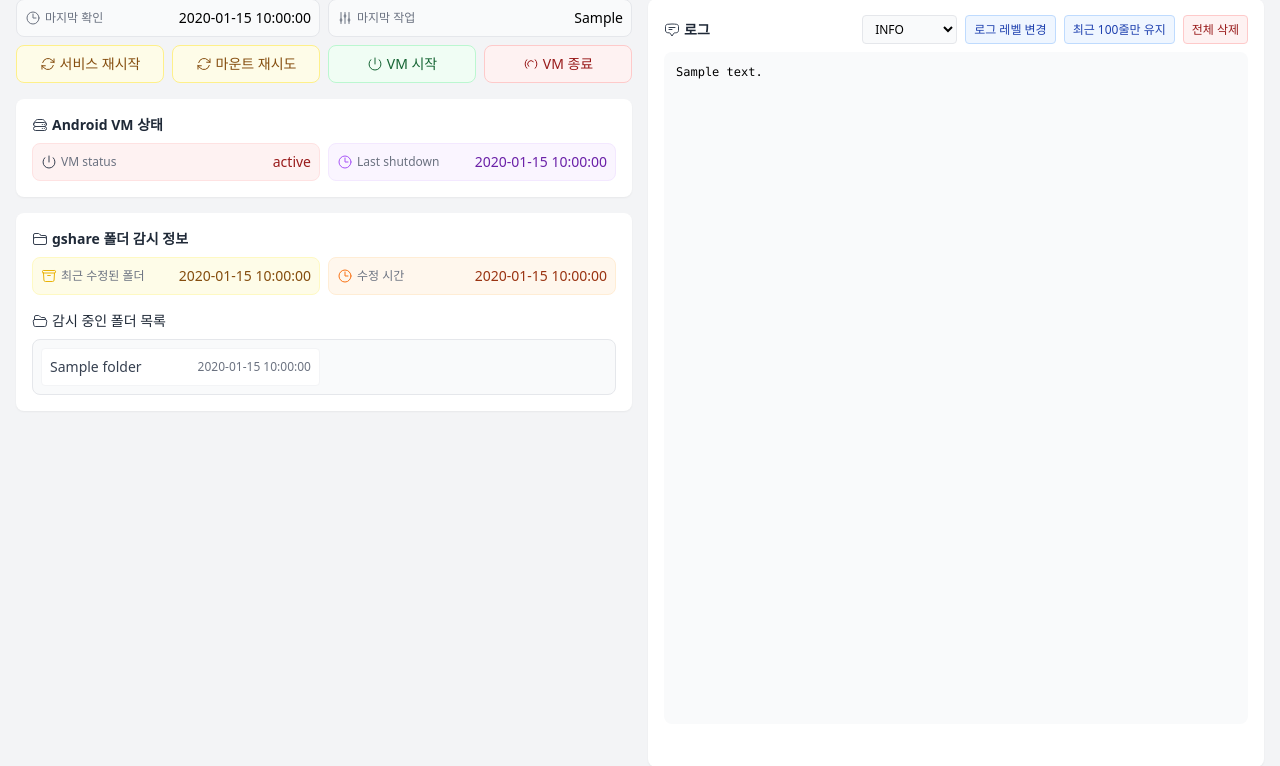
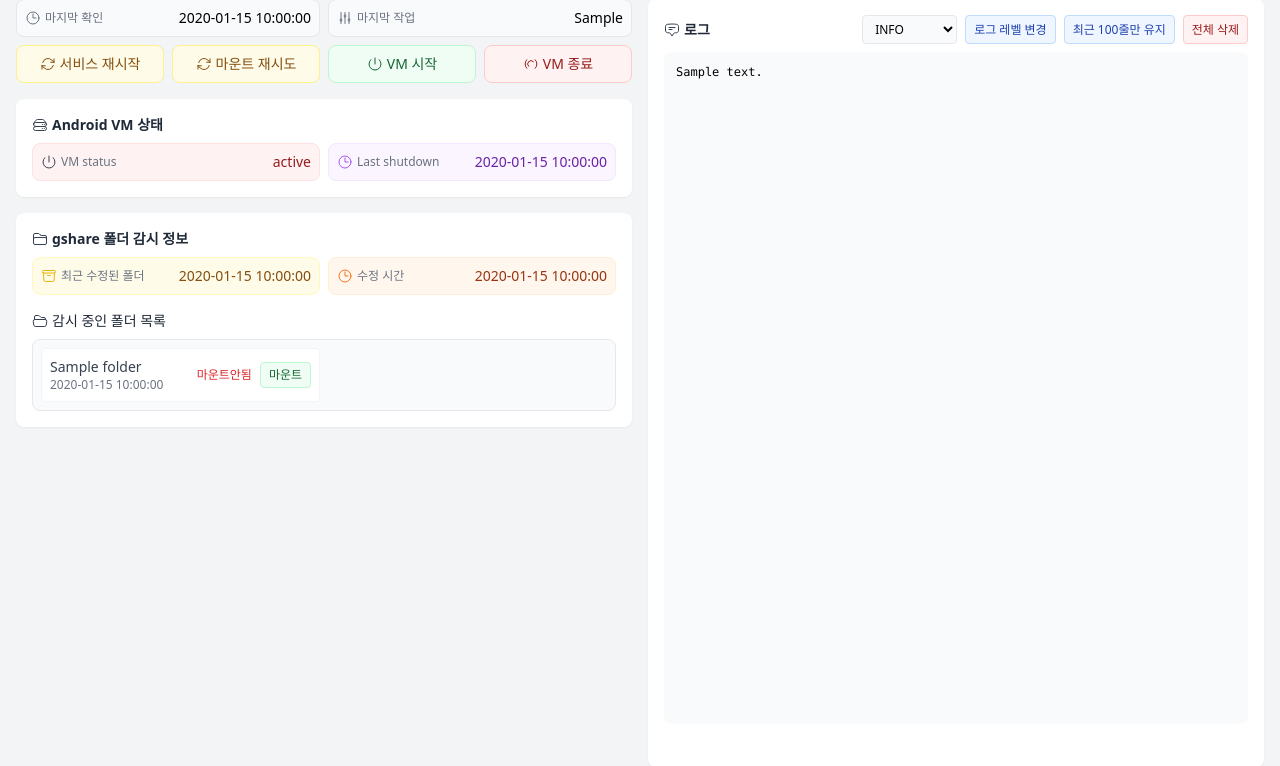
Before and after one commit to wooooooooooook/gshare-manager, a Flask app: template templates/index.html in a window 1280 px wide. Shown: the part 17-783 px from the top of the page. Run offline with Flask 3, Linux system fonts and the light colour scheme; the template is opened without the code that fills it: most values are stand-ins (such as "Sample title", 1, 10 or a date in 2020); parts of the project's set-up code (start-up, migrations or seed data) failed here and were passed over; some libraries are stand-ins or nearby versions.

Commit message:
Add manual SMB share mount/unmount functionality
- Implemented `/toggle_mount` route in Flask backend to activate/deactivate SMB shares
- Updated `get_monitored_folders()` to include mount status for each folder
- Modified frontend to display mount status and add mount/unmount buttons
- Added `toggleMount()` JavaScript function to handle mount state changes dynamically
- Updated HTML and JavaScript to show mount status with color-coded indicators

```diff
--- a/gshare_manager.py
+++ b/gshare_manager.py
@@ -323,20 +323,20 @@ class FolderMonitor:
         return total
 
     def get_monitored_folders(self) -> dict:
-        """감시 중인 모든 폴더와 수정 시간을 반환 (최근 수정된 순으로 정렬)"""
-        # 폴더와 수정 시간을 튜플 리스트로 생성
+        """감시 중인 모든 폴더와 수정 시간, 마운트 상태를 반환 (최근 수정된 순으로 정렬)"""
         folder_times = []
         for path in self.previous_mtimes.keys():
             mtime = self._get_folder_mtime(path)
             folder_times.append((path, mtime))
 
-        # 수정 시간 기준으로 내림차순 정렬
         folder_times.sort(key=lambda x: x[1], reverse=True)
 
-        # 정렬된 순서로 딕셔너리 생성
         monitored_folders = {}
         for path, mtime in folder_times:
-            monitored_folders[path] = datetime.fromtimestamp(mtime).strftime('%Y-%m-%d %H:%M:%S')
+            monitored_folders[path] = {
+                'mtime': datetime.fromtimestamp(mtime).strftime('%Y-%m-%d %H:%M:%S'),
+                'is_mounted': path in self.active_shares
+            }
 
         return monitored_folders
 
@@ -787,6 +787,27 @@ def shutdown_vm():
     except Exception as e:
         return jsonify({"status": "error", "message": f"VM 종료 요청 실패: {str(e)}"}), 500
 
+@app.route('/toggle_mount/<path:folder>')
+def toggle_mount(folder):
+    try:
+        if current_state is None:
+            return jsonify({"status": "error", "message": "State not initialized."}), 404
+
+        if folder in gshare_manager.folder_monitor.active_shares:
+            # 마운트 해제
+            if gshare_manager.folder_monitor._deactivate_smb_share(folder):
+                return jsonify({"status": "success", "message": f"{folder} 마운트가 해제되었습니다."})
+            else:
+                return jsonify({"status": "error", "message": f"{folder} 마운트 해제 실패"}), 500
+        else:
+            # 마운트
+            if gshare_manager.folder_monitor._activate_smb_share(folder):
+                return jsonify({"status": "success", "message": f"{folder} 마운트가 활성화되었습니다."})
+            else:
+                return jsonify({"status": "error", "message": f"{folder} 마운트 활성화 실패"}), 500
+    except Exception as e:
+        return jsonify({"status": "error", "message": f"마운트 상태 변경 실패: {str(e)}"}), 500
+
 def run_flask_app():
     app.run(host='0.0.0.0', port=5000, debug=False, use_reloader=False)
 
--- a/static/scripts.js
+++ b/static/scripts.js
@@ -106,11 +106,22 @@ window.onload = function () {
                 const monitoredFoldersContainer = document.querySelector('.grid.grid-cols-2.gap-2:last-child');
                 if (monitoredFoldersContainer) {
                     let foldersHtml = '';
-                    for (const [folder, mtime] of Object.entries(data.monitored_folders)) {
+                    for (const [folder, info] of Object.entries(data.monitored_folders)) {
                         foldersHtml += `
                             <div class="flex justify-between items-center bg-white rounded p-2 border border-gray-100">
-                                <span class="text-sm text-gray-700">${folder}</span>
-                                <span class="text-xs text-gray-500">${get_time_ago(mtime)}</span>
+                                <div class="flex flex-col">
+                                    <span class="text-sm text-gray-700">${folder}</span>
+                                    <span class="text-xs text-gray-500">${get_time_ago(info.mtime)}</span>
+                                </div>
+                                <div class="flex items-center gap-2">
+                                    <span class="text-xs ${info.is_mounted ? 'text-green-600' : 'text-red-600'}">
+                                        ${info.is_mounted ? '마운트됨' : '마운트안됨'}
+                                    </span>
+                                    <button onclick="toggleMount('${folder}')"
+                                        class="text-xs px-2 py-1 ${info.is_mounted ? 'bg-red-50 hover:bg-red-100 text-red-800 border-red-200' : 'bg-green-50 hover:bg-green-100 text-green-800 border-green-200'} rounded border transition-colors duration-200">
+                                        ${info.is_mounted ? '마운트해제' : '마운트'}
+                                    </button>
+                                </div>
                             </div>
                         `;
                     }
@@ -343,3 +354,48 @@ function shutdownVM() {
             });
     }
 }
+
+function toggleMount(folder) {
+    fetch(`/toggle_mount/${encodeURIComponent(folder)}`)
+        .then(response => response.json())
+        .then(data => {
+            if (data.status === 'success') {
+                // 상태 업데이트를 위해 즉시 새로고침
+                fetch('/update_state')
+                    .then(response => response.json())
+                    .then(data => {
+                        // 감시 중인 폴더 목록 업데이트
+                        const monitoredFoldersContainer = document.querySelector('.grid.grid-cols-2.gap-2:last-child');
+                        if (monitoredFoldersContainer) {
+                            let foldersHtml = '';
+                            for (const [folder, info] of Object.entries(data.monitored_folders)) {
+                                foldersHtml += `
+                                    <div class="flex justify-between items-center bg-white rounded p-2 border border-gray-100">
+                                        <div class="flex flex-col">
+                                            <span class="text-sm text-gray-700">${folder}</span>
+                                            <span class="text-xs text-gray-500">${get_time_ago(info.mtime)}</span>
+                                        </div>
+                                        <div class="flex items-center gap-2">
+                                            <span class="text-xs ${info.is_mounted ? 'text-green-600' : 'text-red-600'}">
+                                                ${info.is_mounted ? '마운트됨' : '마운트안됨'}
+                                            </span>
+                                            <button onclick="toggleMount('${folder}')"
+                                                class="text-xs px-2 py-1 ${info.is_mounted ? 'bg-red-50 hover:bg-red-100 text-red-800 border-red-200' : 'bg-green-50 hover:bg-green-100 text-green-800 border-green-200'} rounded border transition-colors duration-200">
+                                                ${info.is_mounted ? '마운트해제' : '마운트'}
+                                            </button>
+                                        </div>
+                                    </div>
+                                `;
+                            }
+                            monitoredFoldersContainer.innerHTML = foldersHtml;
+                        }
+                    });
+            } else {
+                alert('오류: ' + data.message);
+            }
+        })
+        .catch(error => {
+            console.error('Error:', error);
+            alert('마운트 상태 변경 중 오류가 발생했습니다.');
+        });
+}
--- a/templates/index.html
+++ b/templates/index.html
@@ -240,10 +240,21 @@
                         </div>
                         <div class="bg-gray-50 rounded-lg border border-gray-200 p-2">
                             <div class="grid grid-cols-2 gap-2">
-                                {% for folder, mtime in state['monitored_folders'].items() %}
+                                {% for folder, info in state['monitored_folders'].items() %}
                                 <div class="flex justify-between items-center bg-white rounded p-2 border border-gray-100">
-                                    <span class="text-sm text-gray-700">{{folder}}</span>
-                                    <span class="text-xs text-gray-500">{{get_time_ago(mtime)}}</span>
+                                    <div class="flex flex-col">
+                                        <span class="text-sm text-gray-700">{{folder}}</span>
+                                        <span class="text-xs text-gray-500">{{get_time_ago(info['mtime'])}}</span>
+                                    </div>
+                                    <div class="flex items-center gap-2">
+                                        <span class="text-xs {% if info['is_mounted'] %}text-green-600{% else %}text-red-600{% endif %}">
+                                            {% if info['is_mounted'] %}마운트됨{% else %}마운트안됨{% endif %}
+                                        </span>
+                                        <button onclick="toggleMount('{{folder}}')"
+                                            class="text-xs px-2 py-1 {% if info['is_mounted'] %}bg-red-50 hover:bg-red-100 text-red-800 border-red-200{% else %}bg-green-50 hover:bg-green-100 text-green-800 border-green-200{% endif %} rounded border transition-colors duration-200">
+                                            {% if info['is_mounted'] %}마운트해제{% else %}마운트{% endif %}
+                                        </button>
+                                    </div>
                                 </div>
                                 {% endfor %}
                             </div>
```
